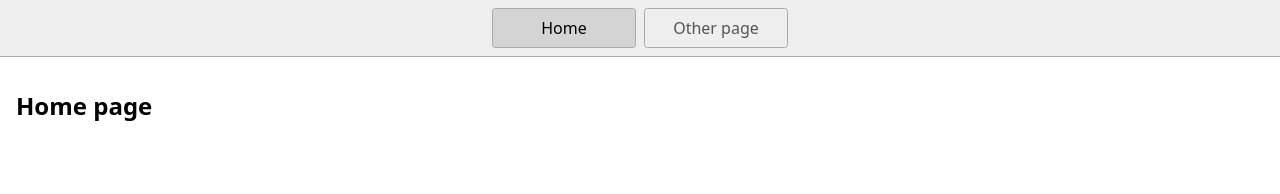
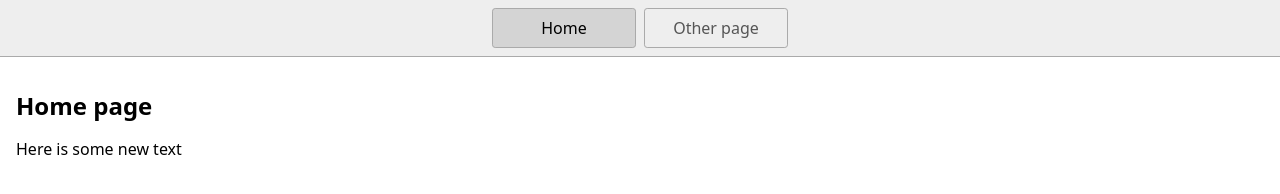
Before and after one commit to t-lamacchia/seasonalStreams, a website: page index.html in a window 1280 px wide. Drawn offline with Linux system fonts and the light colour scheme.

Commit message:
NEW TEXT

```diff
--- a/index.html
+++ b/index.html
@@ -18,6 +18,7 @@
     </nav>
     <main>
       <h1>Home page</h1>
+      <div>Here is some new text</div>
     </main>
   </body>
 </html>
```
Also changed, not shown: 1 other file.
